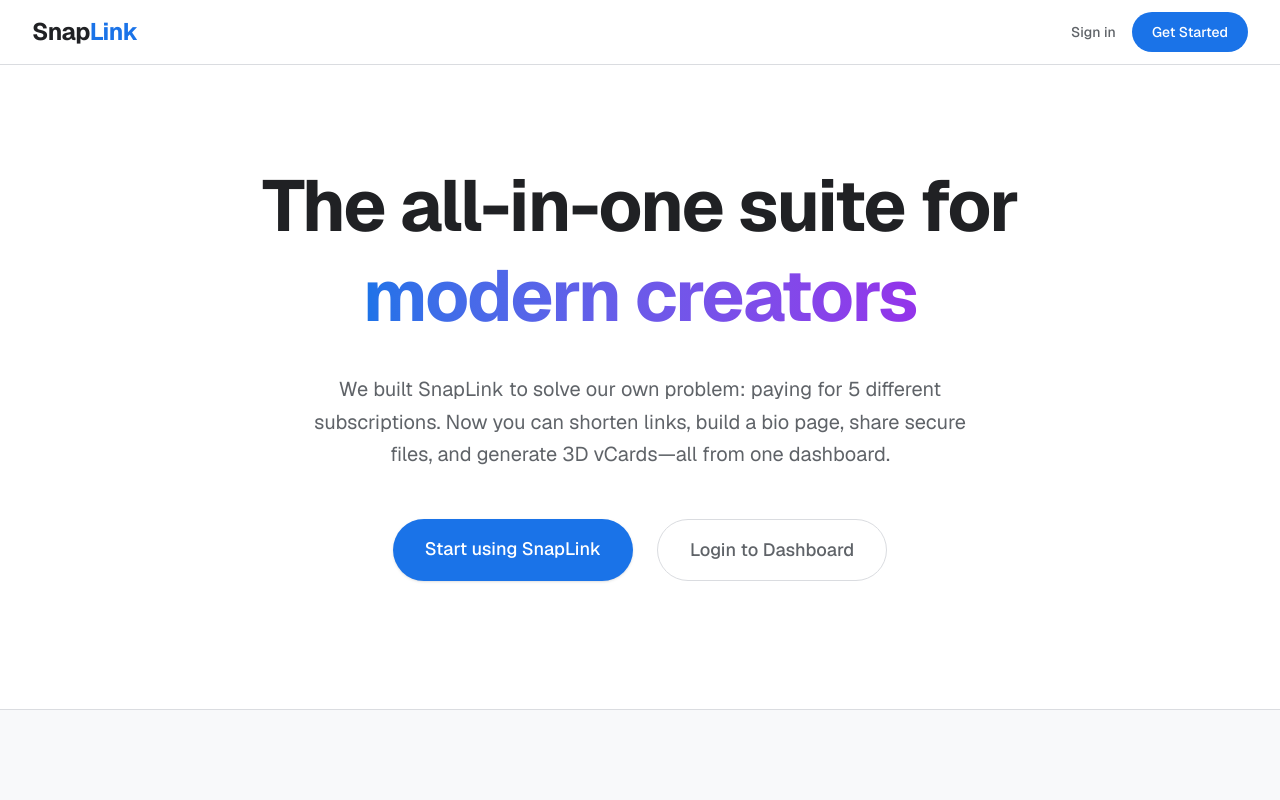
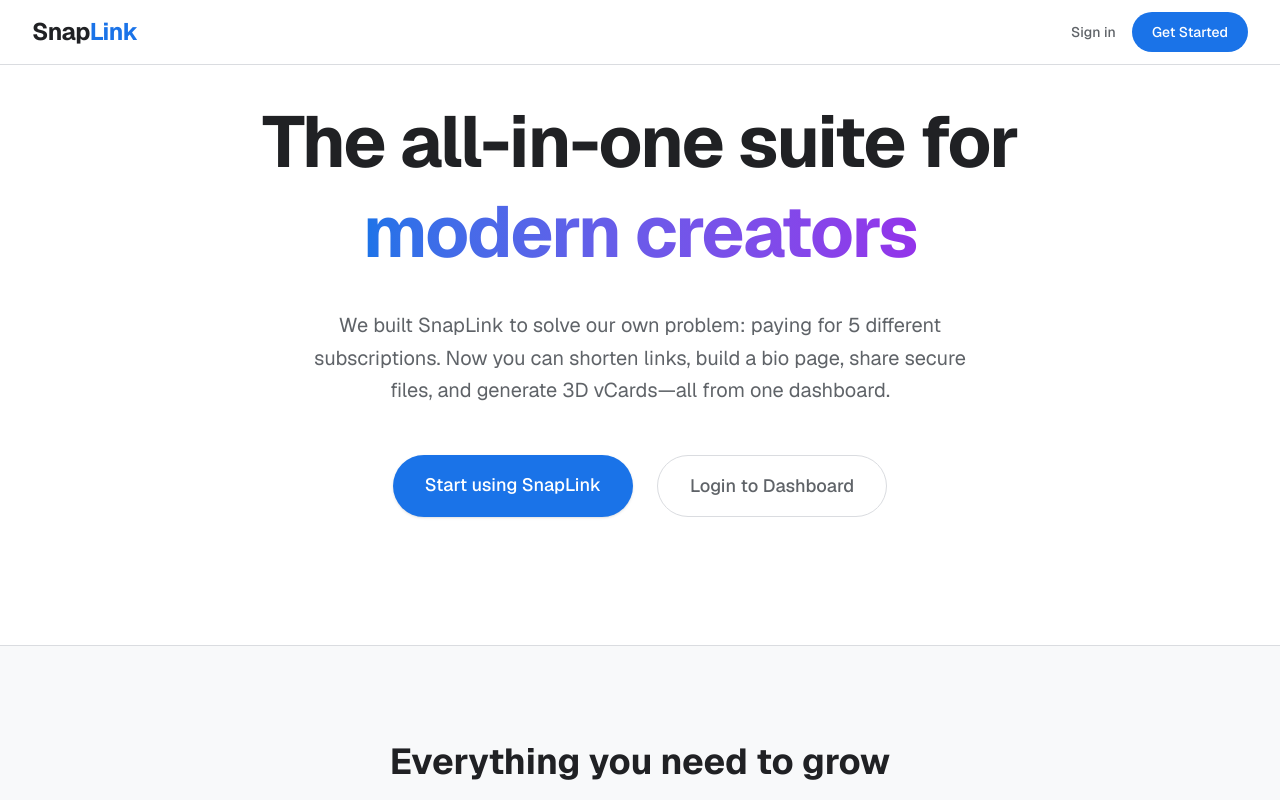
Before and after one commit to dhyey0904/snaplink, a Next.js app in the folder frontend/: page / in a window 1280 px wide. Shown: the top 800 px of the page. Built offline with nearby package versions, Linux system fonts and the light colour scheme.

Commit message:
style: reduce hero section top padding

```diff
--- a/frontend/src/app/page.tsx
+++ b/frontend/src/app/page.tsx
@@ -33,7 +33,7 @@ export default function Home() {
 
       {/* Hero Section */}
       <main className="flex-grow">
-        <section className="px-4 sm:px-6 lg:px-8 pt-24 pb-32 max-w-7xl mx-auto text-center flex flex-col items-center">
+        <section className="px-4 sm:px-6 lg:px-8 pt-8 pb-32 max-w-7xl mx-auto text-center flex flex-col items-center">
           <h1 className="text-5xl sm:text-6xl md:text-7xl font-bold text-[#202124] tracking-tight leading-tight max-w-4xl">
             The all-in-one suite for <br className="hidden sm:block" />
             <span className="text-transparent bg-clip-text bg-gradient-to-r from-[#1a73e8] to-[#9333ea]">modern creators</span>
```
